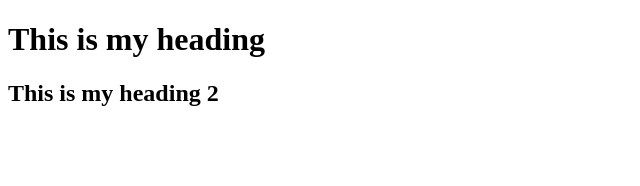
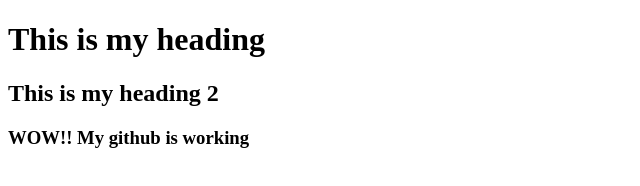
Before and after one commit to Rajukst/my-first-ripo, a plain HTML site: page index.html in a window 1280 px wide. Shown: the whole page, without its empty margins (0-640 px from the left). Drawn offline with Linux system fonts and the light colour scheme.

Commit message:
worked changed

```diff
--- a/index.html
+++ b/index.html
@@ -10,5 +10,6 @@
 
     <h1>This is my heading</h1>
     <h2>This is my heading 2</h2>
+    <h3>WOW!! My github is working</h3>
 </body>
 </html>
```
